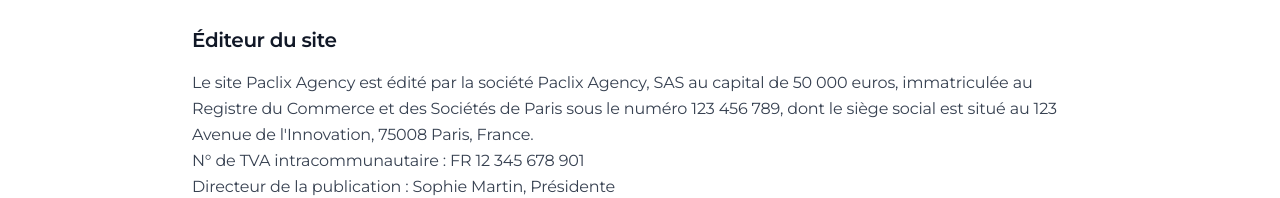
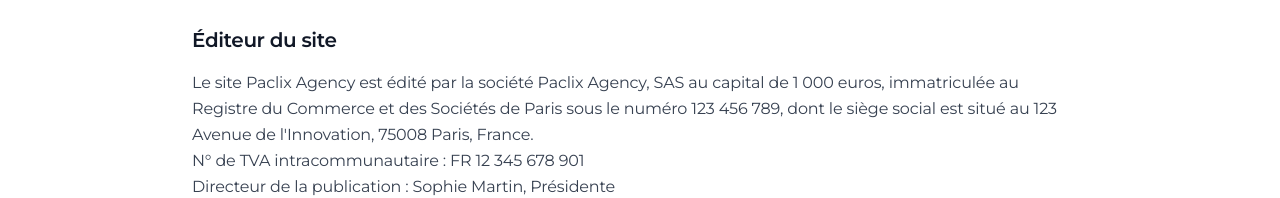
Before and after one commit to alexpaaac/paclix, a Next.js app: page /mentions-legales in a window 1280 px wide. Shown: the part 442-640 px from the top of the page. Built offline with nearby package versions, Linux system fonts and the light colour scheme.

Commit message:
Mise à jour mention légal

```diff
--- a/app/mentions-legales/page.tsx
+++ b/app/mentions-legales/page.tsx
@@ -22,7 +22,7 @@ export default function MentionsLegales() {
 
                 <h3 className="text-xl font-semibold mt-8 mb-4 text-gray-900">Éditeur du site</h3>
                 <p className="text-gray-700">
-                  Le site Paclix Agency est édité par la société Paclix Agency, SAS au capital de 50 000 euros,
+                  Le site Paclix Agency est édité par la société Paclix Agency, SAS au capital de 1 000 euros,
                   immatriculée au Registre du Commerce et des Sociétés de Paris sous le numéro 123 456 789, dont le
                   siège social est situé au 123 Avenue de l'Innovation, 75008 Paris, France.
                 </p>
```
